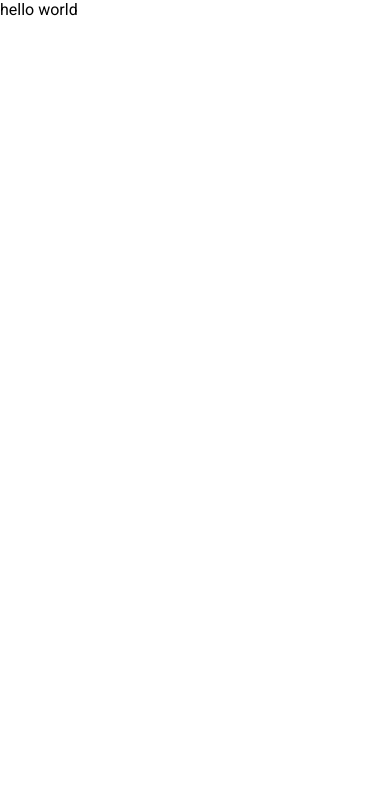
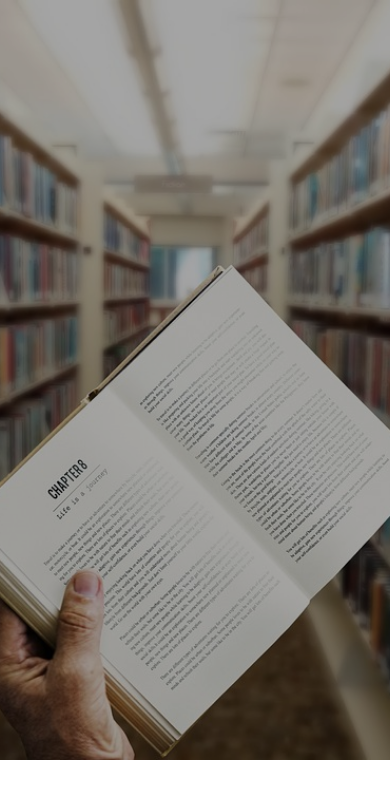
Before and after one commit to michaelpaulcuccia/lyceum, a Next.js app in the folder my-app/: page / in a window 390 px wide. Shown: the top 798 px of the page. Built offline with nearby package versions, Linux system fonts and the light colour scheme.

Commit message:
mobile update

```diff
--- a/my-app/components/Hero/Desktop.tsx
+++ b/my-app/components/Hero/Desktop.tsx
@@ -68,7 +68,6 @@ interface DesktopProps {
 }
 
 export const Desktop: React.FC<DesktopProps> = ({ showSlider, image }) => {
-  console.log(image);
   return (
     <FullPageContainer>
       <DarkenedImage
--- a/my-app/components/Hero/Main.tsx
+++ b/my-app/components/Hero/Main.tsx
@@ -2,6 +2,7 @@ import React from "react";
 import styled from "styled-components";
 import { mobileBreakpoint } from "../../constants";
 import Desktop from "./Desktop";
+import Mobile from "./Mobile";
 
 interface MainProps {
   showSlider: boolean;
@@ -28,7 +29,7 @@ const Main: React.FC<MainProps> = ({ showSlider, image }) => {
         <Desktop showSlider={showSlider} image={image} />
       </DesktopWrapper>
       <MobileWrapper>
-        <div>hello world</div>
+        <Mobile image={image} />
       </MobileWrapper>
     </>
   );
--- /dev/null
+++ b/my-app/components/Hero/Mobile.tsx
@@ -0,0 +1,49 @@
+import React from "react";
+import Image from "next/image";
+import styled from "styled-components";
+
+const Root = styled.div`
+  position: relative;
+  display: flex;
+  align-items: center;
+  justify-content: center;
+  height: 90vh;
+`;
+
+const DarkenedImage = styled(Image)`
+  object-fit: cover;
+  width: 100%;
+  height: 100%;
+  z-index: 1;
+`;
+
+const DarkOverlay = styled.div`
+  position: absolute;
+  top: 0;
+  left: 0;
+  width: 100%;
+  height: 100%;
+  background: rgba(0, 0, 0, 0.35); /*  35% opacity */
+  z-index: 2; /* Overlay stays below the text */
+  pointer-events: none; /* Ensures overlay does not block text or other elements */
+`;
+
+interface MobileProps {
+  image?: string;
+}
+
+export const Mobile: React.FC<MobileProps> = ({ image }) => {
+  return (
+    <Root>
+      <DarkenedImage
+        src={image || "/images/book_001.jpg"}
+        alt="Background Image"
+        layout="fill" /* Important for full coverage */
+        priority={true}
+      />
+      <DarkOverlay />
+    </Root>
+  );
+};
+
+export default Mobile;
```
